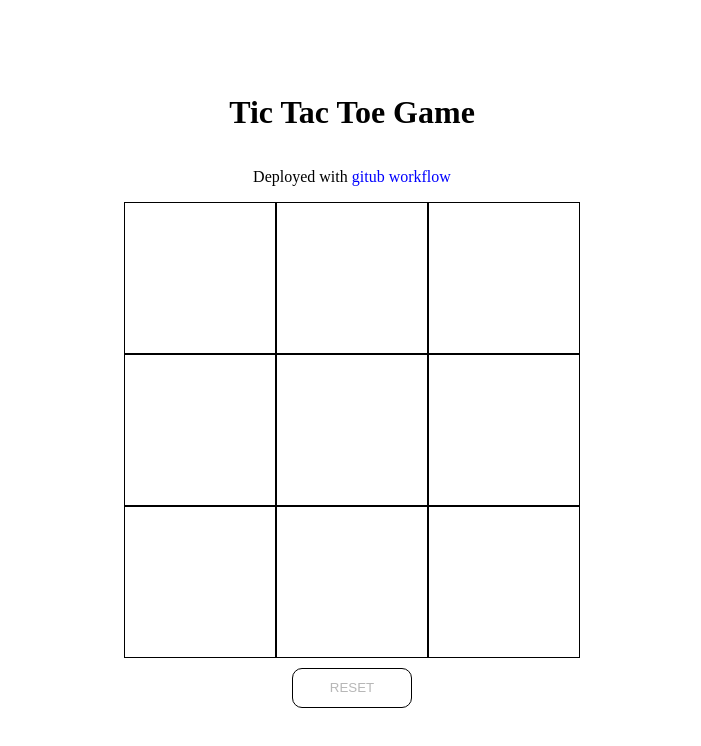
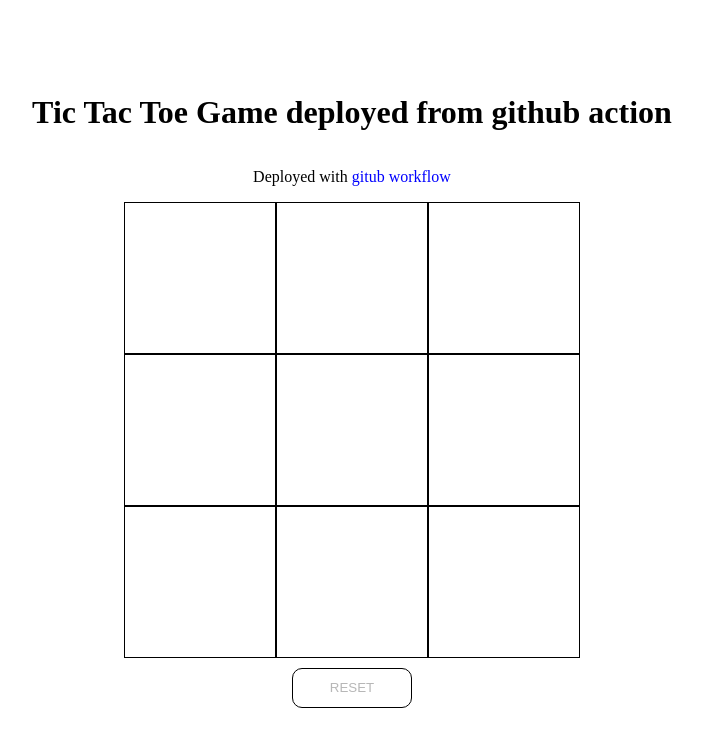
Before and after one commit to Necrometal/titctactoe-to-swarm-from-githubaction, a plain HTML site: page index.html in a window 1280 px wide. Shown: the whole page, without its empty margins (288-989 px from the left). Drawn offline with Linux system fonts and the light colour scheme.

Commit message:
update title

```diff
--- a/index.html
+++ b/index.html
@@ -8,7 +8,7 @@
   </head>
   <body>
     <div id="container">
-      <h1>Tic Tac Toe Game</h1>
+      <h1>Tic Tac Toe Game deployed from github action</h1>
       <p>Deployed with <span style="color: blue">gitub workflow</span></p>
       <div class="row">
         <div class="col" id="b1"></div>
```
